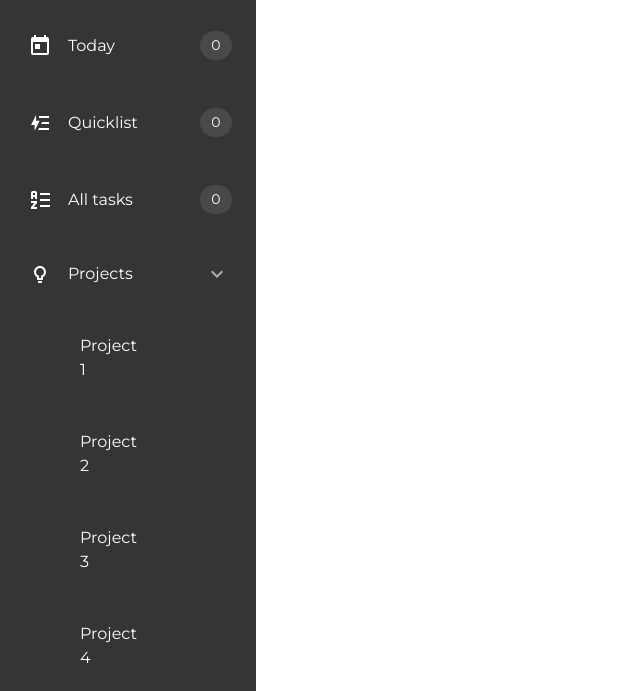
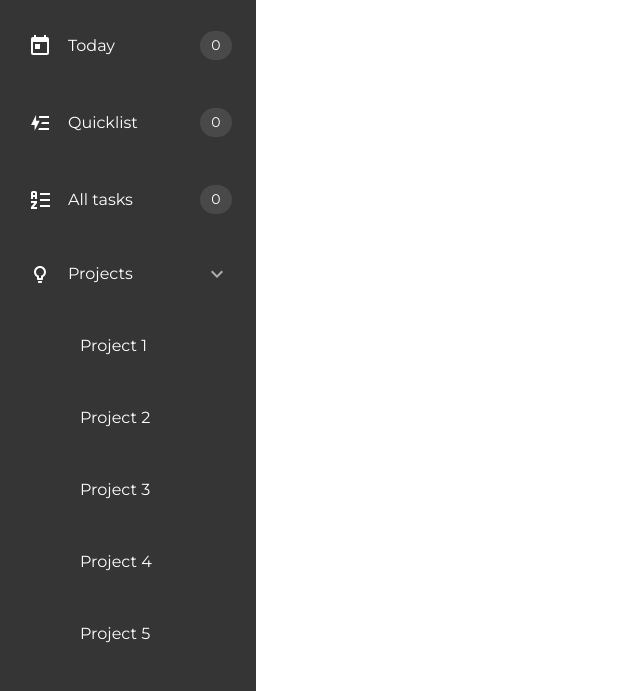
Before and after one commit to Anibvl-17/listoko, a website built with webpack: page src/template.html in a window 1280 px wide. Shown: the part 89-780 px from the top of the page, without its empty margins (0-640 px from the left). Built offline with nearby package versions, Linux system fonts and the light colour scheme.

Commit message:
Fix sidebar overflow, add custom scrollbar for projects list

```diff
--- a/src/styles.css
+++ b/src/styles.css
@@ -27,7 +27,6 @@ p, h1 {
 }
 /* --- Content styles */
 #content {
-  height: 100%;
   margin-block: 6rem;
   margin-inline: auto;
   display: flex;
@@ -138,7 +137,7 @@ p, h1 {
   grid-template-rows: auto 1fr;
   background-color: #353535;
   color: white;
-  height: 100%;
+  max-height: 100%;
 }
 
 #sidebar h1 {
@@ -197,10 +196,23 @@ p, h1 {
   list-style: none;
   padding: 0;
   margin: 0;
+  overflow-y: scroll;
+  max-height: calc(72px * 5); /* shows 5 project-items */
+}
+
+#projects-container ul::-webkit-scrollbar {
+  width: 8px;
+}
+
+#projects-container ul::-webkit-scrollbar-thumb {
+  background-color: rgba(255, 255, 255, 0.5);
+  border-radius: 8px;
 }
 
 #projects-container li {
-  padding: 24px 80px;
+  padding: 24px 24px 24px 80px;
+  display: grid;
+  grid-template-columns: 5fr 1fr;
 }
 
 #projects-container li:hover {
```
